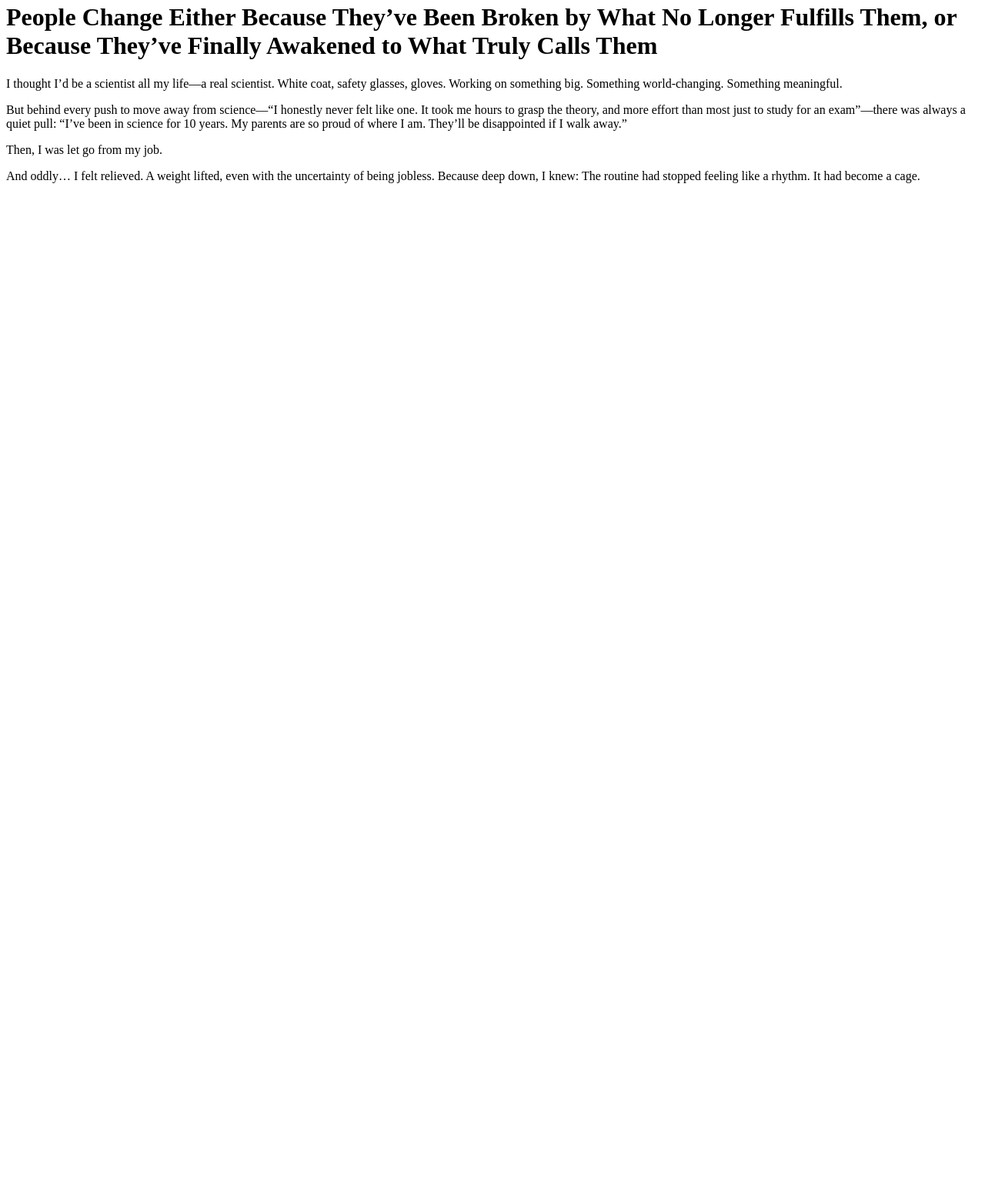
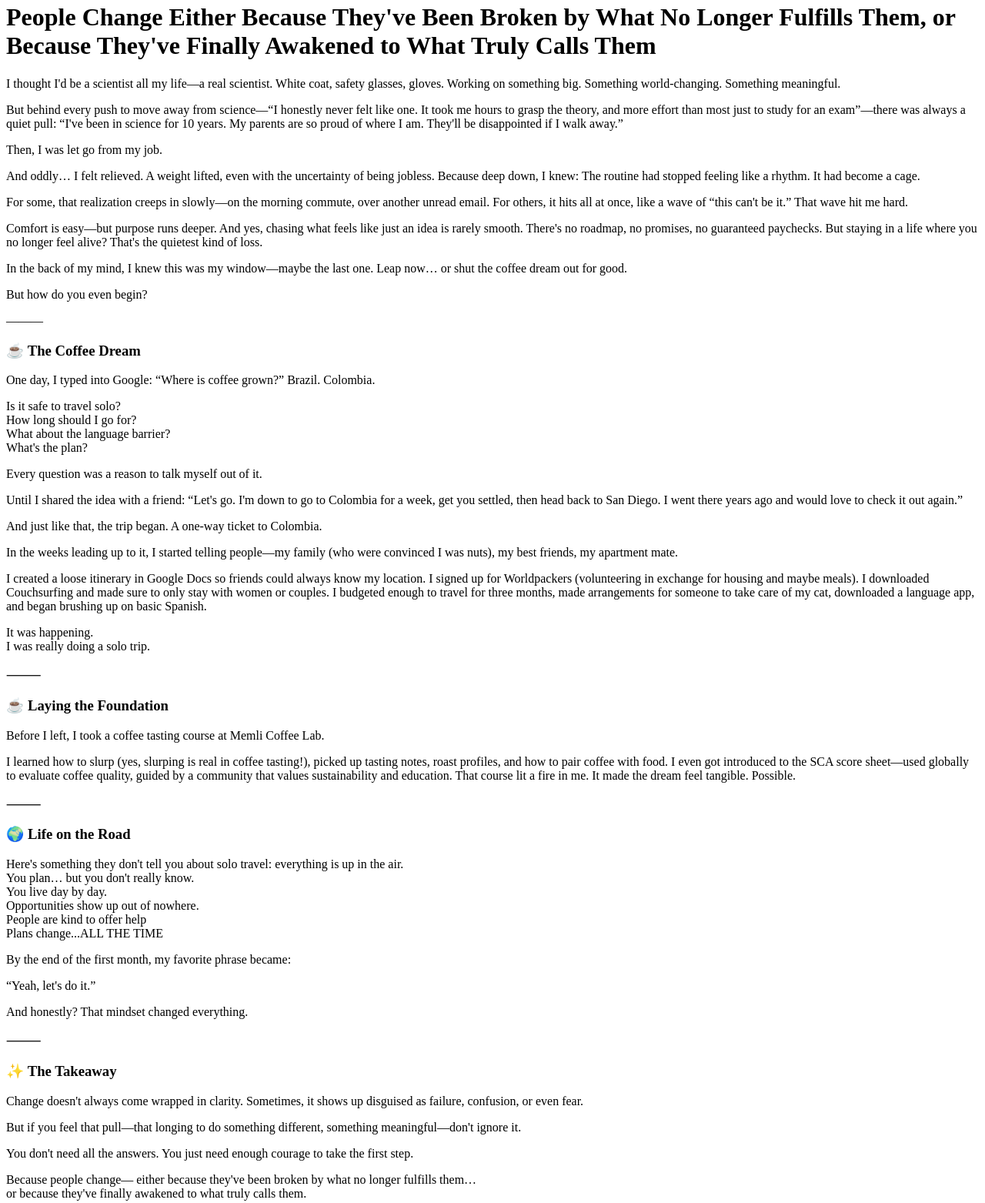
Before and after one commit to agapespecialtycoffee/agapespecialtycoffee.github.io, a plain HTML site: page index.html in a window 1280 px wide. Shown: the part 17-1580 px from the top of the page at 77% size. Before the commit the page ends 800 px from the top, so only its background shows below. Drawn offline with Linux system fonts and the light colour scheme.

Commit message:
Update Index

```diff
--- a/index.html
+++ b/index.html
@@ -1,12 +1,58 @@
 <!DOCTYPE html>
 <html>
 <body>
-<h1>People Change Either Because They’ve Been Broken by What No Longer Fulfills Them, or Because They’ve Finally Awakened to What Truly Calls Them</h1>
-<p>I thought I’d be a scientist all my life—a real scientist. White coat, safety glasses, gloves. Working on something big. Something world-changing. Something meaningful.</p>
-<p>But behind every push to move away from science—“I honestly never felt like one. It took me hours to grasp the theory, and more effort than most just to study for an exam”—there was always a quiet pull: “I’ve been in science for 10 years. My parents are so proud of where I am. They’ll be disappointed if I walk away.”</p>
+<h1>People Change Either Because They've Been Broken by What No Longer Fulfills Them, or Because They've Finally Awakened to What Truly Calls Them</h1>
+<p>I thought I'd be a scientist all my life—a real scientist. White coat, safety glasses, gloves. Working on something big. Something world-changing. Something meaningful.</p>
+<p>But behind every push to move away from science—“I honestly never felt like one. It took me hours to grasp the theory, and more effort than most just to study for an exam”—there was always a quiet pull: “I've been in science for 10 years. My parents are so proud of where I am. They'll be disappointed if I walk away.”</p>
 <p>Then, I was let go from my job.</p>
-<p>And oddly… I felt relieved. A weight lifted, even with the uncertainty of being jobless.
-Because deep down, I knew:
-The routine had stopped feeling like a rhythm. It had become a cage.</p>
+<p>And oddly… I felt relieved. A weight lifted, even with the uncertainty of being jobless. Because deep down, I knew: The routine had stopped feeling like a rhythm. It had become a cage.</p>
+<p>For some, that realization creeps in slowly—on the morning commute, over another unread email.
+For others, it hits all at once, like a wave of “this can't be it.”
+That wave hit me hard.</p>
+<p>Comfort is easy—but purpose runs deeper.
+And yes, chasing what feels like just an idea is rarely smooth.
+There's no roadmap, no promises, no guaranteed paychecks.
+But staying in a life where you no longer feel alive?
+That's the quietest kind of loss.</p>
+<p>In the back of my mind, I knew this was my window—maybe the last one.
+Leap now… or shut the coffee dream out for good.</p>
+<p>But how do you even begin?</p>
+<p>———</p>
+<h3>☕ The Coffee Dream</h3>
+<p>One day, I typed into Google: “Where is coffee grown?” Brazil. Colombia.</p>
+<p>Is it safe to travel solo?<br/>
+How long should I go for?<br/>
+What about the language barrier?<br/>
+What's the plan?</p>
+<p>Every question was a reason to talk myself out of it.</p>
+<p>Until I shared the idea with a friend: “Let's go. I'm down to go to Colombia for a week, get you settled, then head back to San Diego. I went there years ago and would love to check it out again.”</p>
+<p>And just like that, the trip began. A one-way ticket to Colombia.</p>
+<p>In the weeks leading up to it, I started telling people—my family (who were convinced I was nuts), my best friends, my apartment mate.</p>
+<p>I created a loose itinerary in Google Docs so friends could always know my location. I signed up for Worldpackers (volunteering in exchange for housing and maybe meals). I downloaded Couchsurfing and made sure to only stay with women or couples. I budgeted enough to travel for three months, made arrangements for someone to take care of my cat, downloaded a language app, and began brushing up on basic Spanish.</p>
+<p>It was happening.<br/>
+I was really doing a solo trip.</p>
+<p>⸻</p>
+<h3>☕ Laying the Foundation</h3>
+<p>Before I left, I took a coffee tasting course at Memli Coffee Lab.</p>
+<p>I learned how to slurp (yes, slurping is real in coffee tasting!), picked up tasting notes, roast profiles, and how to pair coffee with food. I even got introduced to the SCA score sheet—used globally to evaluate coffee quality, guided by a community that values sustainability and education. That course lit a fire in me. It made the dream feel tangible. Possible.</p>
+<p>⸻</p>
+<h3>🌍 Life on the Road</h3>
+<p>Here's something they don't tell you about solo travel: everything is up in the air.</br>
+You plan… but you don't really know.</br>
+You live day by day.</br>
+Opportunities show up out of nowhere.</br>
+People are kind to offer help</br>
+Plans change...ALL THE TIME</p>
+<p>By the end of the first month, my favorite phrase became:</p>
+<p>“Yeah, let's do it.”</p>
+<p>And honestly? That mindset changed everything.</p>
+<p>⸻</p>
+<h3>✨ The Takeaway</h3>
+<p>Change doesn't always come wrapped in clarity. Sometimes, it shows up disguised as failure, confusion, or even fear.</p>
+<p>But if you feel that pull—that longing to do something different, something meaningful—don't ignore it.</p>
+<p>You don't need all the answers. You just need enough courage to take the first step.</p>
+<p>Because people change—
+either because they've been broken by what no longer fulfills them…</br>
+or because they've finally awakened to what truly calls them.</p>
 </body>
 </html>
```
